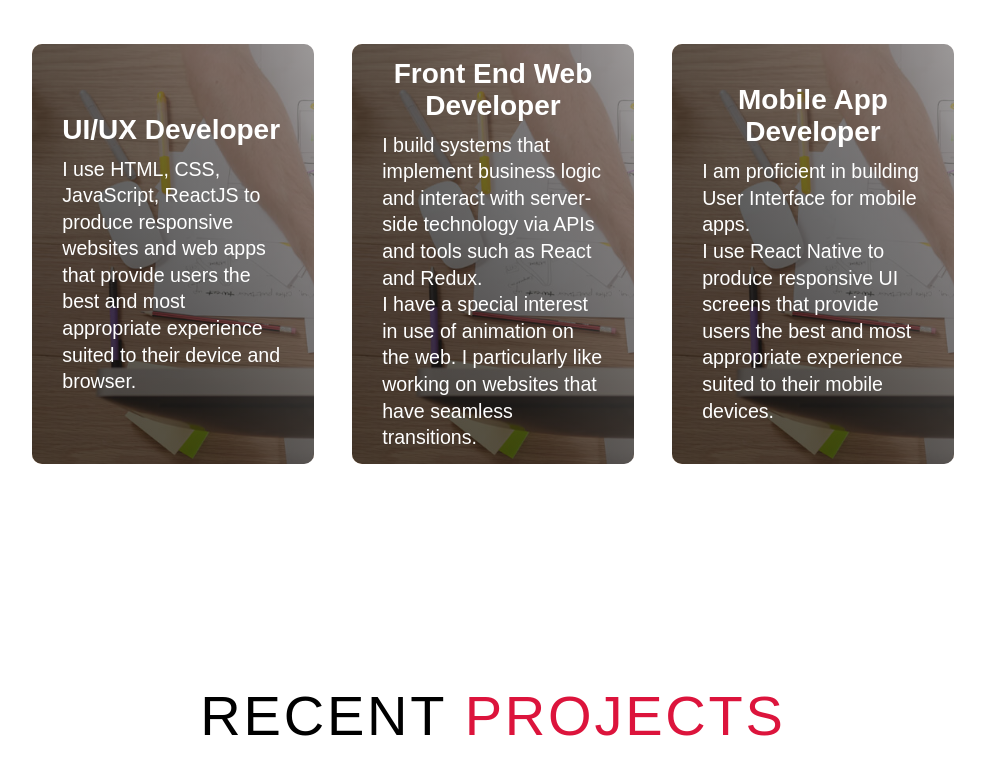
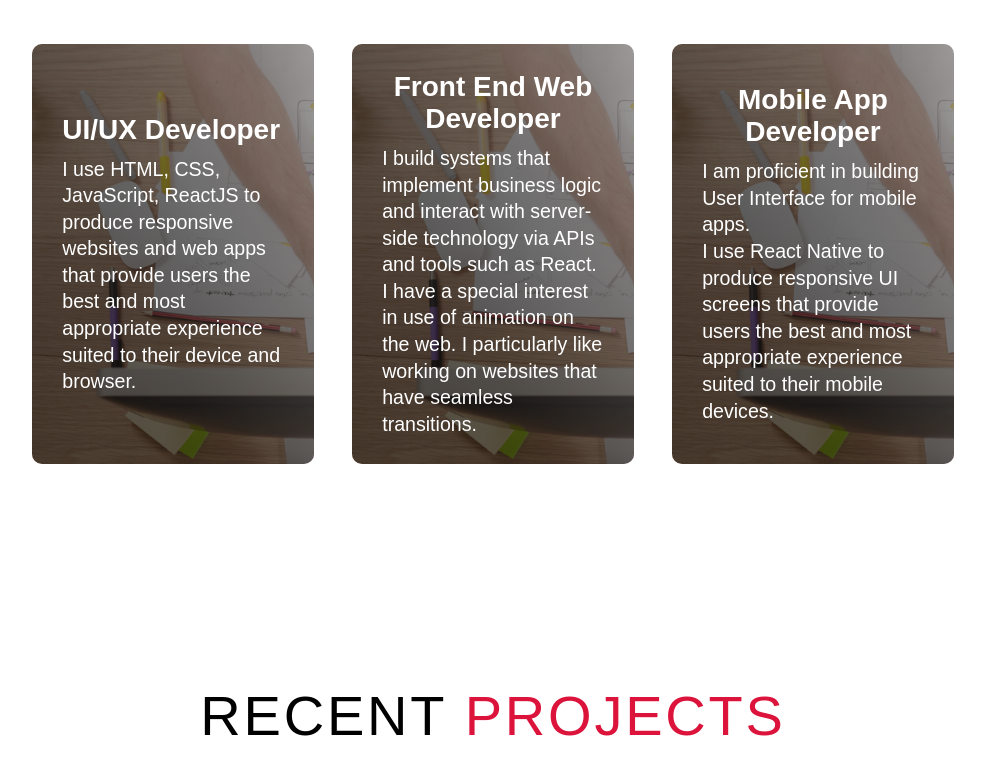
Before and after one commit to aman1303/aman1303.github.io, a plain HTML site: page index.html in a window 1280 px wide. Shown: the part 1100-1876 px from the top of the page, without its empty margins (147-1132 px from the left). Drawn offline with Linux system fonts and the light colour scheme.

Commit message:
Update index.html

```diff
--- a/index.html
+++ b/index.html
@@ -67,7 +67,7 @@
                     <!-- <div class="icon"><i class="fa fa-4x fa-car"></i></div>   -->
                     <h2>Front End Web Developer</h2>
                     <p>I build systems that implement business logic and interact with
-                        server-side technology via APIs and tools such as React and Redux.<br>
+                        server-side technology via APIs and tools such as React.<br>
                         I have a special interest in use of animation on the web. I particularly like working on
                         websites that have seamless transitions.</p>
                 </div>
```
